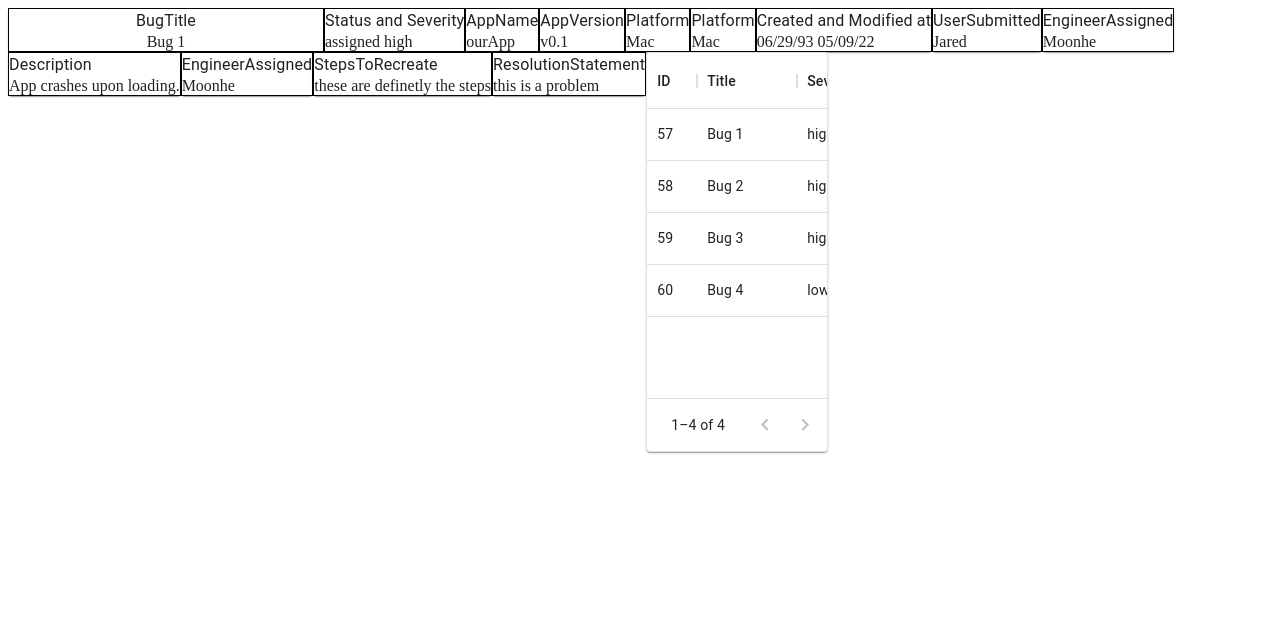
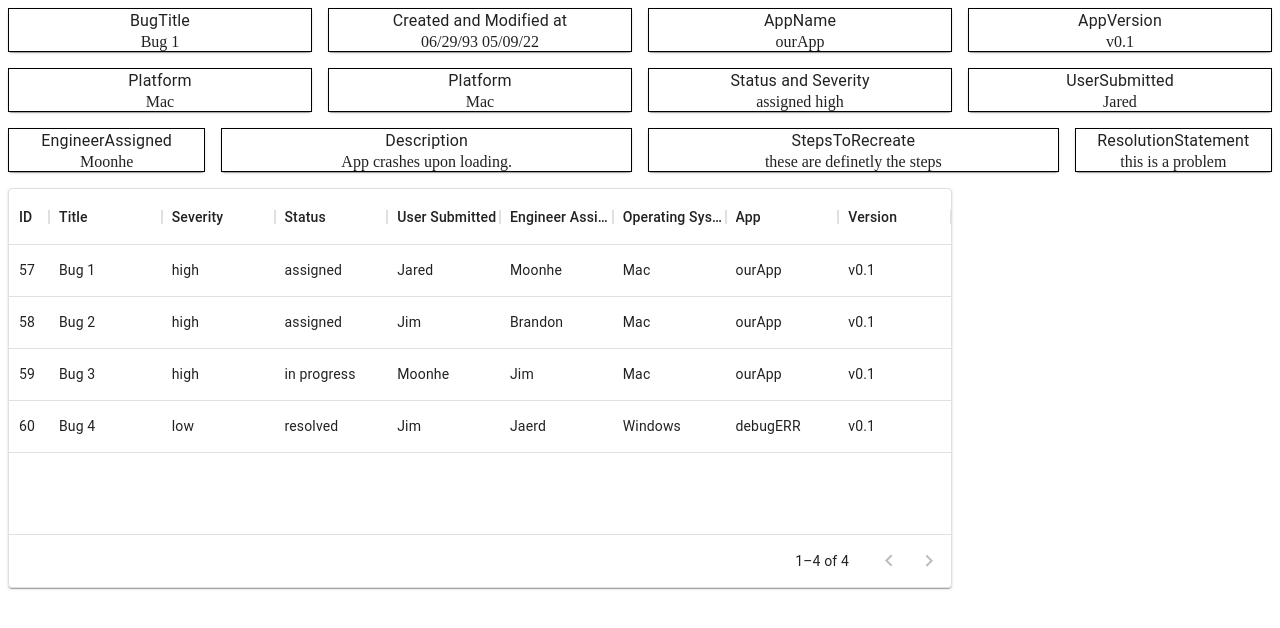
Before and after one commit to debugErr/debugErr, a React app: page / in a window 1280 px wide. Shown: the top 628 px of the page. Built offline with nearby package versions, Linux system fonts and the light colour scheme.

Commit message:
added all components to mui grid layout on dashboard

```diff
--- a/client/components/AppName.jsx
+++ b/client/components/AppName.jsx
@@ -4,7 +4,7 @@ import { Typography } from '@mui/material';
 
 function AppName({ appName }) {
   return (
-    <div style={{ border: '1px solid black', width: 'max-content' }}>
+    <div style={{ border: '1px solid black', textAlign: 'center' }}>
       <Typography>AppName</Typography>
       {appName}
     </div>
--- a/client/components/AppVersion.jsx
+++ b/client/components/AppVersion.jsx
@@ -3,7 +3,7 @@ import { Typography } from '@mui/material';
 
 function AppVersion({ appVersion }) {
   return (
-    <div style={{ border: '1px solid black', width: 'max-content' }}>
+    <div style={{ border: '1px solid black', textAlign: 'center' }}>
       <Typography>AppVersion</Typography>
       {appVersion}
     </div>
--- a/client/components/Created_Modified_at.jsx
+++ b/client/components/Created_Modified_at.jsx
@@ -3,7 +3,7 @@ import { Typography } from '@mui/material';
 
 function Created_Modified_at({ createdAt, modifiedAt }) {
   return (
-    <div style={{ border: '1px solid black', width: 'max-content' }}>
+    <div style={{ border: '1px solid black', textAlign: 'center' }}>
       <Typography>Created and Modified at</Typography>
       {createdAt} {modifiedAt}
     </div>
--- a/client/components/Description.jsx
+++ b/client/components/Description.jsx
@@ -6,9 +6,7 @@ function Description({ description }) {
     <div
       style={{
         border: '1px solid black',
-        display: 'flex',
-        flexDirection: 'column',
-        width: 'max-content',
+        textAlign: 'center'
       }}
     >
       <Typography>Description</Typography>
--- a/client/components/EngineerAssigned.jsx
+++ b/client/components/EngineerAssigned.jsx
@@ -3,7 +3,7 @@ import React from 'react';
 
 function EngineerAssigned({ engineerAssigned }) {
   return (
-    <div style={{ border: '1px solid black', width: 'max-content' }}>
+    <div style={{ border: '1px solid black', textAlign: 'center' }}>
       <Typography>EngineerAssigned</Typography>
       {engineerAssigned}
     </div>
--- a/client/components/Platform.jsx
+++ b/client/components/Platform.jsx
@@ -3,7 +3,7 @@ import { Typography } from '@mui/material';
 
 function Platform({ platform }) {
   return (
-    <div style={{ border: '1px solid black', width: 'max-content' }}>
+    <div style={{ border: '1px solid black', textAlign: 'center' }}>
       <Typography>Platform</Typography>
       {platform}
     </div>
--- a/client/components/ResolutionStatement.jsx
+++ b/client/components/ResolutionStatement.jsx
@@ -3,7 +3,7 @@ import { Typography } from '@mui/material';
 
 function ResolutionStatement({ resolutionStatement }) {
   return (
-    <div style={{ border: '1px solid black', width: 'max-content' }}>
+    <div style={{ border: '1px solid black', textAlign: 'center' }}>
       <Typography>ResolutionStatement</Typography>
       {resolutionStatement}
     </div>
--- a/client/components/Status_Severity.jsx
+++ b/client/components/Status_Severity.jsx
@@ -3,7 +3,7 @@ import { Typography } from '@mui/material';
 
 function Status_Severity({ status, severity }) {
   return (
-    <div style={{ border: '1px solid black', width: 'max-content' }}>
+    <div style={{ border: '1px solid black', textAlign: 'center' }}>
       <Typography>Status and Severity</Typography>
       {status} {severity}
     </div>
--- a/client/components/StepsToRecreate.jsx
+++ b/client/components/StepsToRecreate.jsx
@@ -3,7 +3,7 @@ import { Typography } from '@mui/material';
 
 function StepsToRecreate({ recreationSteps }) {
   return (
-    <div style={{ border: '1px solid black', width: 'max-content' }}>
+    <div style={{ border: '1px solid black', textAlign: 'center' }}>
       <Typography>StepsToRecreate</Typography>
       {recreationSteps}
     </div>
--- a/client/components/UserSubmitted.jsx
+++ b/client/components/UserSubmitted.jsx
@@ -3,7 +3,7 @@ import { Typography } from '@mui/material';
 
 function UserSubmitted({ submittedBy }) {
   return (
-    <div style={{ border: '1px solid black', width: 'max-content' }}>
+    <div style={{ border: '1px solid black', textAlign: 'center' }}>
       <Typography>UserSubmitted</Typography>
       {submittedBy}
     </div>
--- a/client/pages/DashboardContainer.jsx
+++ b/client/pages/DashboardContainer.jsx
@@ -92,82 +92,76 @@ const Dashboard = () => {
 
   return (
     <div>
-      <Grid container>
+      <Grid container spacing={2}>
         <Grid item md={3}>
           <Paper>
             <BugTitle title={selectedBug.title} />
           </Paper>
         </Grid>
-        <Grid item>
+        <Grid item md={3}>
           <Paper>
-            <Status_Severity
+          <Created_Modified_at
+              createdAt={selectedBug.createdAt}
+              modifiedAt={selectedBug.modifiedAt}
+            />
+          </Paper>
+        </Grid>
+        <Grid item md={3}>
+          <Paper>
+            <AppName appName={selectedBug.app} />
+          </Paper>
+        </Grid>
+        <Grid item md={3}>
+          <Paper>
+            <AppVersion appVersion={selectedBug.appVersion} />
+          </Paper>
+        </Grid>
+        <Grid item md={3}>
+          <Paper>
+            <Platform platform={selectedBug.platform} />
+          </Paper>
+        </Grid>
+        <Grid item md={3}>
+          <Paper>
+            <Platform platform={selectedBug.platform} />
+          </Paper>
+        </Grid>
+        <Grid item md={3}>
+          <Paper>
+          <Status_Severity
               status={selectedBug.status}
               severity={selectedBug.severity}
             />
           </Paper>
         </Grid>
-        <Grid item>
-          <Paper>
-            <AppName appName={selectedBug.app} />
-          </Paper>
-        </Grid>
-        <Grid item>
-          <Paper>
-            <AppVersion appVersion={selectedBug.appVersion} />
-          </Paper>
-        </Grid>
-        <Grid item>
-          <Paper>
-            <Platform platform={selectedBug.platform} />
-          </Paper>
-        </Grid>
-        <Grid item>
-          <Paper>
-            <Platform platform={selectedBug.platform} />
-          </Paper>
-        </Grid>
-        <Grid item>
-          <Paper>
-            <Created_Modified_at
-              createdAt={selectedBug.createdAt}
-              modifiedAt={selectedBug.modifiedAt}
-            />
-          </Paper>
-        </Grid>
-        <Grid item>
+        <Grid item md={3}>
           <Paper>
             <UserSubmitted submittedBy={selectedBug.userSubmitted} />
           </Paper>
         </Grid>
-        <Grid item>
+        <Grid item md={2}>
           <Paper>
             <EngineerAssigned engineerAssigned={selectedBug.engineerAssigned} />
           </Paper>
         </Grid>
-        <Grid item>
+        <Grid item md={4}>
           <Paper>
             <Description description={selectedBug.description} />
           </Paper>
         </Grid>
-        <Grid item>
+        <Grid item md={4}>
           <Paper>
-            <EngineerAssigned engineerAssigned={selectedBug.engineerAssigned} />
+          <StepsToRecreate recreationSteps={selectedBug.stepsToRecreate} />
           </Paper>
         </Grid>
-        <Grid item>
+        <Grid item md={2}>
           <Paper>
-            <StepsToRecreate recreationSteps={selectedBug.stepsToRecreate} />
-          </Paper>
-        </Grid>
-        <Grid item>
-          <Paper>
-            {' '}
-            <ResolutionStatement
+          <ResolutionStatement
               resolutionStatement={selectedBug.resolutionStatement}
             />
           </Paper>
         </Grid>
-        <Grid item>
+        <Grid item md={9}>
           <Paper>
             <List bugList={bugs} selectBug={setSelectedBug} />
           </Paper>
```
